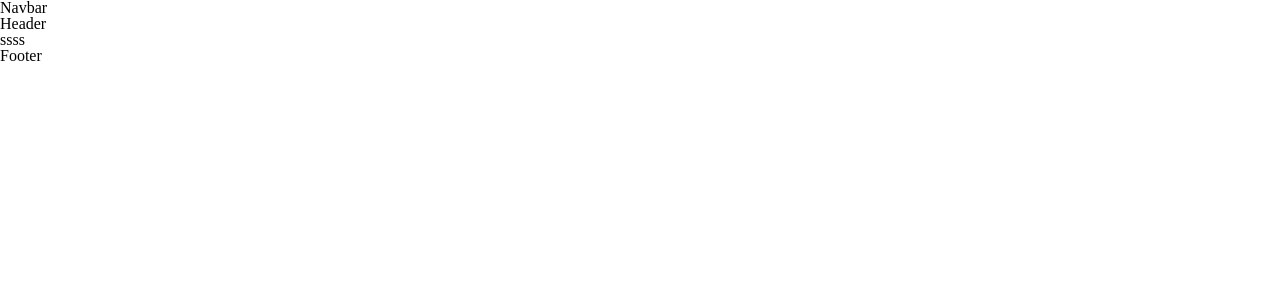
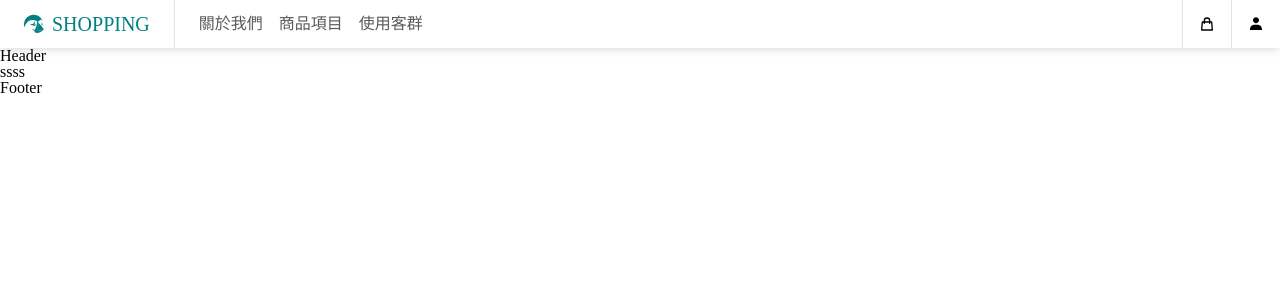
Before and after one commit to IffyArt/shopping-cart-project, a Next.js app: page / in a window 1280 px wide. Shown: the top 300 px of the page. Built offline with nearby package versions, Linux system fonts and the light colour scheme.

Commit message:
feat(nav): create nav style and react iconss

```diff
--- a/package.json
+++ b/package.json
@@ -17,6 +17,7 @@
     "next": "13.4.19",
     "react": "18.2.0",
     "react-dom": "18.2.0",
+    "react-icons": "^4.10.1",
     "typescript": "5.2.2"
   }
 }
--- a/src/components/Navbar/index.tsx
+++ b/src/components/Navbar/index.tsx
@@ -1,7 +1,41 @@
+import Link from 'next/link';
+import { BiSolidUser } from 'react-icons/bi';
+import { HiOutlineShoppingBag } from 'react-icons/hi';
+import { SiPrestashop } from 'react-icons/si';
+import styles from './styles.module.css';
+
 type Props = {};
 
 const Navbar = (props: Props) => {
-  return <div>Navbar</div>;
+  return (
+    <nav className={styles.nav}>
+      <Link className={styles.logo} href='/'>
+        <SiPrestashop />
+        <b>SHOPPING</b>
+      </Link>
+      <article className={styles.navContainer}>
+        <ul className={styles.navList}>
+          <li>
+            <Link href='/'>關於我們</Link>
+          </li>
+          <li>
+            <Link href='/'>商品項目</Link>
+          </li>
+          <li>
+            <Link href='/'>使用客群</Link>
+          </li>
+        </ul>
+      </article>
+      <ul className={styles.toolBar}>
+        <li>
+          <HiOutlineShoppingBag />
+        </li>
+        <li>
+          <BiSolidUser />
+        </li>
+      </ul>
+    </nav>
+  );
 };
 
 export default Navbar;
--- /dev/null
+++ b/src/components/Navbar/styles.module.css
@@ -0,0 +1,52 @@
+.nav {
+  display: flex;
+  height: 48px;
+  box-shadow: 0 0 10px rgba(0, 0, 0, 0.2);
+}
+
+.logo {
+  display: inline-flex;
+  align-items: center;
+  padding: 0 1.5rem;
+  height: 48px;
+  border-right: 1px solid #e3e3e3;
+  color: teal;
+  text-decoration: none;
+  font-size: 1.25rem;
+}
+
+.logo b {
+  margin-left: 8px;
+}
+
+.navContainer {
+  display: inline-flex;
+  align-items: center;
+  flex: 1;
+  padding: 0 1rem;
+}
+
+.navList {
+  display: flex;
+}
+
+.navList li {
+  margin: 0 0.5rem;
+}
+
+.navList li a {
+  color: #5a5a5a;
+  text-decoration: none;
+}
+
+.toolBar {
+  display: inline-flex;
+}
+
+.toolBar li {
+  display: inline-flex;
+  align-items: center;
+  justify-content: center;
+  width: 48px;
+  border-left: 1px solid #e3e3e3;
+}
```
Also changed, not shown: 1 other file (tests, documents, lock files or other folders).
